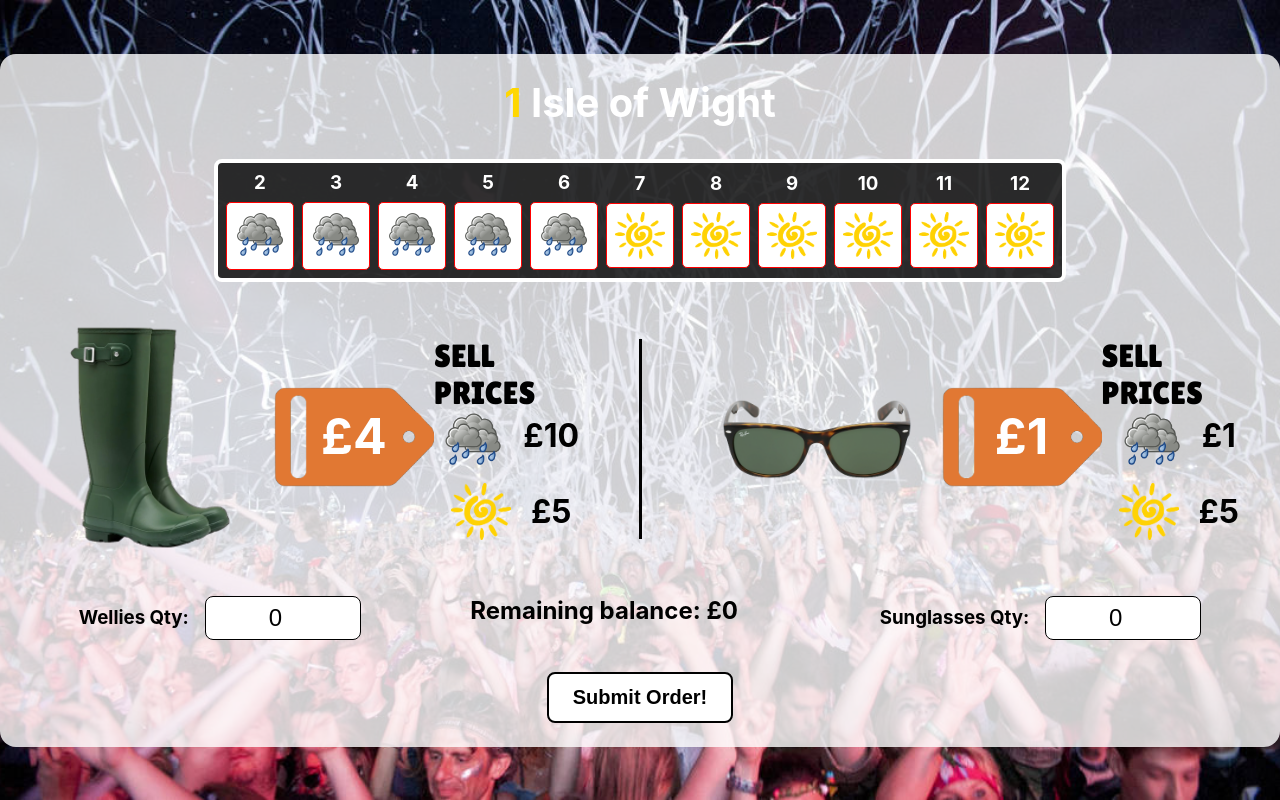
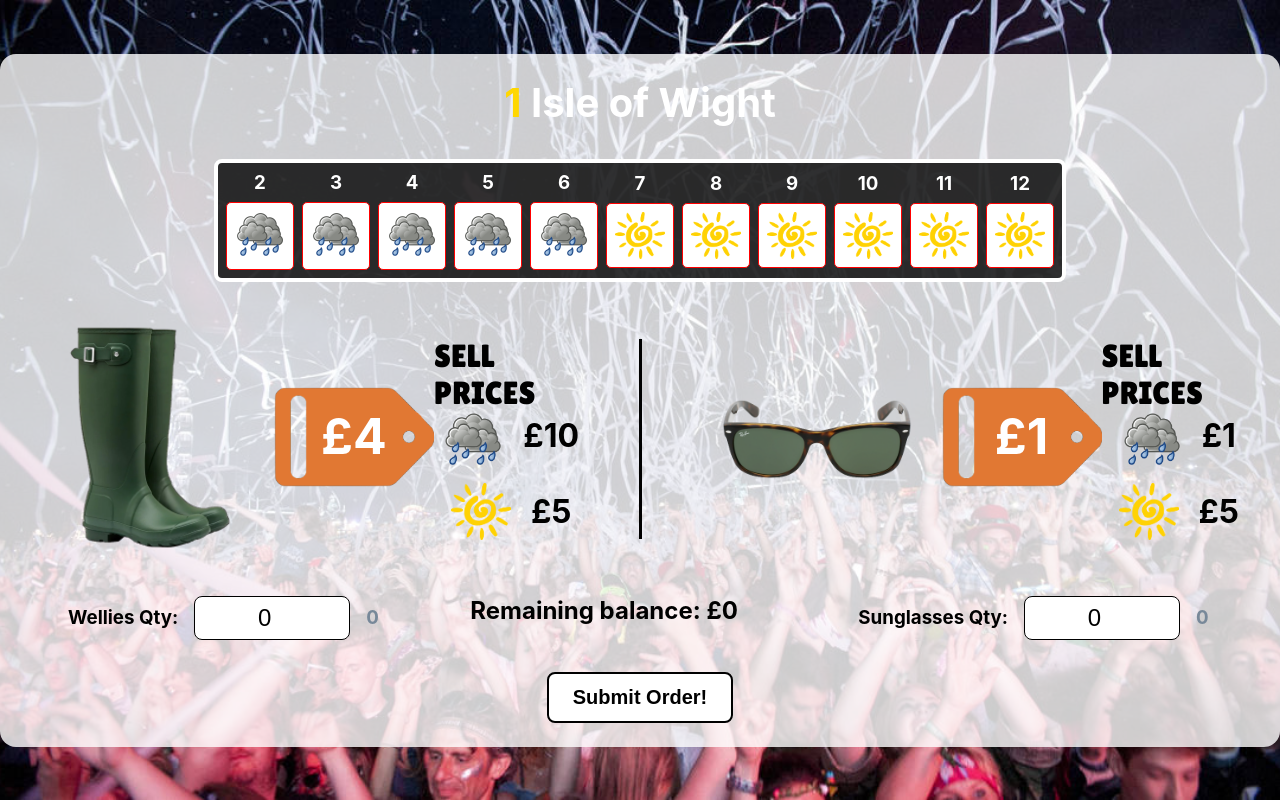
Before and after one commit to Sylith1231/Festival-Frenzy-Online, a React (Vite) app: page /level/1/1 in a window 1280 px wide. Built offline with nearby package versions, Linux system fonts and the light colour scheme; no server answers; the database is empty; sample sign-in values are in the browser's storage; a web font is replaced by a local one.

Commit message:
Input validation for submit order, and max qty purchasable with remaining balance

```diff
--- a/src/App.tsx
+++ b/src/App.tsx
@@ -65,7 +65,7 @@
 console.log(import.meta.env.DEV);
 
 function App() {
-  // let preventComitUntilBaseChanged
+  // let preventComitUntilBaseChanged;
   return (
     <UsernameContextProvider>
       <RouterProvider router={router} />
--- a/src/pages/Level.tsx
+++ b/src/pages/Level.tsx
@@ -93,7 +93,10 @@
             {orderSubmitted ? (
               <div style={{ display: 'flex', justifyContent: 'center', alignItems: 'center', height: '40px', width: '150px', textAlign: 'center', fontSize: '18pt' }}>{welliesQty}</div>
             ) : (
-              <input className='quantity-input' type='number' defaultValue={welliesQty} min={0} onChange={(e) => setWelliesQty(Number(e.target.value))} />
+              <div style={{ display: 'flex', justifyContent: 'center', alignItems: 'center', columnGap: '16px', color: 'lightslategray' }}>
+                <input className='quantity-input' type='number' defaultValue={welliesQty} min={0} onChange={(e) => setWelliesQty(Number(e.target.value))} />
+                <h3 style={{ width: '16px' }}>{Math.floor(tempBalance / levelData.prices.welliesCost) >= 0 ? Math.floor(tempBalance / levelData.prices.welliesCost) : 0}</h3>
+              </div>
             )}
           </div>
 
@@ -105,7 +108,10 @@
             {orderSubmitted ? (
               <div style={{ display: 'flex', justifyContent: 'center', alignItems: 'center', height: '40px', width: '150px', textAlign: 'center', fontSize: '18pt' }}>{sunglassesQty}</div>
             ) : (
-              <input className='quantity-input' type='number' defaultValue={sunglassesQty} min={0} onChange={(e) => setSunglassesQty(Number(e.target.value))} />
+              <div style={{ display: 'flex', justifyContent: 'center', alignItems: 'center', columnGap: '16px', color: 'lightslategray' }}>
+                <input className='quantity-input' type='number' defaultValue={sunglassesQty} min={0} onChange={(e) => setSunglassesQty(Number(e.target.value))} />
+                <h3 style={{ width: '16px' }}>{Math.floor(tempBalance / levelData.prices.sunglassesCost) >= 0 ? Math.floor(tempBalance / levelData.prices.sunglassesCost) : 0}</h3>
+              </div>
             )}
           </div>
         </div>
@@ -211,6 +217,8 @@
 
 function OrderButton({ docRef, levelID, username, startBalance, endBalance, welliesQty, sunglassesQty, orderSubmitted, setOrderSubmitted }: OrderButtonProps) {
   async function handleSubmitOrder(docRef: DocumentReference, levelID: number, username: string, startBalance: number, endBalance: number, welliesQty: number, sunglassesQty: number) {
+    if (endBalance < 0) return;
+
     const batch = writeBatch(firestore);
 
     batch.update(doc(docRef, 'players', username), {
--- a/vite.config.ts
+++ b/vite.config.ts
@@ -3,7 +3,6 @@
 
 // https://vitejs.dev/config/
 export default defineConfig({
-
   base: '/Festival-Frenzy-Online/',
   plugins: [react()],
 })
```
